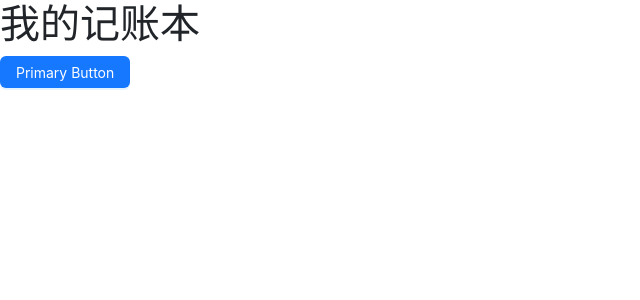
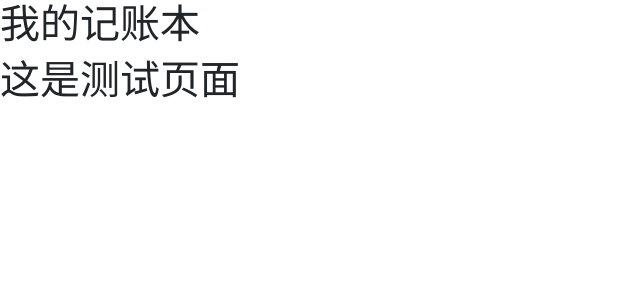
Before and after one commit to hemiahwu/react-expense-tracher, a React (Create React App) app in the folder client/: page /test in a window 1280 px wide. Shown: the top 300 px of the page, without its empty margins (0-640 px from the left). Built offline with nearby package versions, Linux system fonts and the light colour scheme.

Commit message:
lesson-03

```diff
--- a/client/src/App.js
+++ b/client/src/App.js
@@ -1,10 +1,16 @@
 import './App.css';
-import { Button } from 'antd';
+import { BrowserRouter as Routers, Route, Routes } from 'react-router-dom';
+import Home from './pages/Home';
+import Test from './pages/Test';
 function App() {
   return (
     <div className='App'>
-      <h1>我的记账本</h1>
-      <Button type='primary'>Primary Button</Button>
+      <Routers>
+        <Routes>
+          <Route path='/' element={<Home />} />
+          <Route path='/test' element={<Test />} />
+        </Routes>
+      </Routers>
     </div>
   );
 }
--- /dev/null
+++ b/client/src/components/DefaultLayout.js
@@ -0,0 +1,19 @@
+import React from 'react';
+
+const DefaultLayout = (props) => {
+  return (
+    <div className='layout'>
+      {/* header部分 */}
+      <div className='header'>
+        <div>
+          <h1 className='logo'>我的记账本</h1>
+        </div>
+      </div>
+
+      {/* 内容部分 */}
+      <div className='content'>{props.children}</div>
+    </div>
+  );
+};
+
+export default DefaultLayout;
--- /dev/null
+++ b/client/src/pages/Home.js
@@ -0,0 +1,12 @@
+import React from 'react';
+import DefaultLayout from '../components/DefaultLayout';
+
+const Home = () => {
+  return (
+    <DefaultLayout>
+      <h1>这是主页</h1>
+    </DefaultLayout>
+  );
+};
+
+export default Home;
--- /dev/null
+++ b/client/src/pages/Test.js
@@ -0,0 +1,12 @@
+import React from 'react';
+import DefaultLayout from '../components/DefaultLayout';
+
+const Test = () => {
+  return (
+    <DefaultLayout>
+      <h1>这是测试页面</h1>
+    </DefaultLayout>
+  );
+};
+
+export default Test;
```
Also changed, not shown: 1 other file (tests, documents, lock files or other folders).
